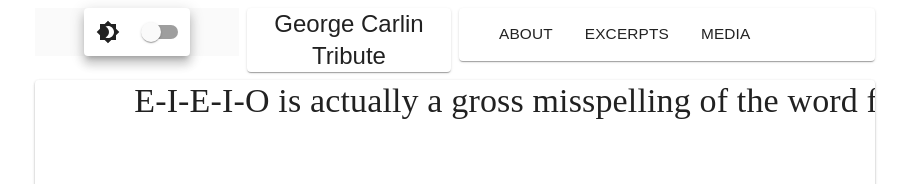
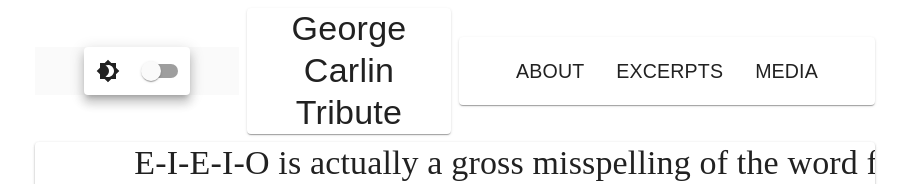
Before and after one commit to Ryanwfile/carlin-tribute, a React (Create React App) app in the folder carlin-website/: page /excerpts in a window 1280 px wide. Shown: the top 184 px of the page, without its empty margins (185-1094 px from the left). Built offline with nearby package versions, Linux system fonts and the light colour scheme; a web font is replaced by a local one.

Commit message:
updated css for header, now it shifts when changing routes but looks a little cleaner otherwise, still need to fix excerpts images, and to make it use paper component

```diff
--- a/carlin-website/src/App.js
+++ b/carlin-website/src/App.js
@@ -13,18 +13,20 @@ import Media from "./components/Media/Media";
 import "./App.module.css";
 import CarouselCustom from "./components/CarouselCustom/CarouselCustom";
 import { Typography } from "@mui/material";
+// import { makeStyles } from "@material-ui/core/styles";
+// import { lineHeight } from "@mui/system";
 
 const Item = styled(Paper)(({ theme }) => ({
   backgroundColor: theme.palette.mode === "dark" ? "#1A2027" : "#fff",
   ...theme.typography.body2,
-  padding: theme.spacing(0),
+  // padding: theme.spacing(0),
   textAlign: "center",
   color: theme.palette.text.mode === "dark" ? "#1A2027" : "#fff",
 }));
 
 function App() {
   const [toggleDark, settoggleDark] = useState(false);
-  const myTheme = createMuiTheme({
+  const customTheme = createMuiTheme({
     palette: {
       type: toggleDark ? "dark" : "light",
     },
@@ -34,11 +36,11 @@ function App() {
   });
 
   return (
-    <ThemeProvider theme={myTheme}>
+    <ThemeProvider theme={customTheme}>
       <Router>
         <Box sx={{ flexGrow: 1 }}>
           <Grid container spacing={1} justifyContent="center">
-            <Grid item xs={2}>
+            <Grid item xs={2} alignSelf="center">
               <ToggleTheme
                 isDarkTheme={toggleDark}
                 settoggleDark={settoggleDark}
@@ -46,10 +48,10 @@ function App() {
             </Grid>
             <Grid item xs={2} alignSelf="center">
               <Item>
-                <Typography variant="h5">George Carlin Tribute</Typography>
+                <Typography variant="h4">George Carlin Tribute</Typography>
               </Item>
             </Grid>
-            <Grid item xs={4}>
+            <Grid item xs={4} alignSelf="center" alignItems="center">
               <Item>
                 <header>
                   <nav>
--- a/carlin-website/src/App.module.css
+++ b/carlin-website/src/App.module.css
@@ -32,11 +32,13 @@ a {
 
 nav {
   display: grid;
-  grid-template-columns: 1fr 2.5fr;
-  /* font-size: 2rem; */
+  grid-template-columns: 1fr;
+  align-items: center;
+  justify-content: center;
+  justify-items: center;
   font-family: "Frank Ruhl Libre", "Montserrat", sans-serif;
   font-weight: 300;
-  font-size: 110%;
+  font-size: 140%;
   text-transform: uppercase;
   background: linear-gradient(
     90deg,
@@ -48,9 +50,11 @@ nav {
 
 nav > ul {
   display: grid;
+  align-items: center;
   grid-auto-flow: column;
   grid-auto-columns: max-content;
   grid-column-gap: 2rem;
   list-style-type: none;
   text-decoration: none;
+  padding-left: 0px;
 }
--- a/carlin-website/src/components/Excerpts/Excerpts.js
+++ b/carlin-website/src/components/Excerpts/Excerpts.js
@@ -28,12 +28,6 @@ function TabPanel(props) {
     </div>
   );
 }
-
-// TabPanel.propTypes = {
-//   children: PropTypes.node,
-//   index: PropTypes.any.isRequired,
-//   value: PropTypes.any.isRequired,
-// };
 
 function allProps(index) {
   return {
```
